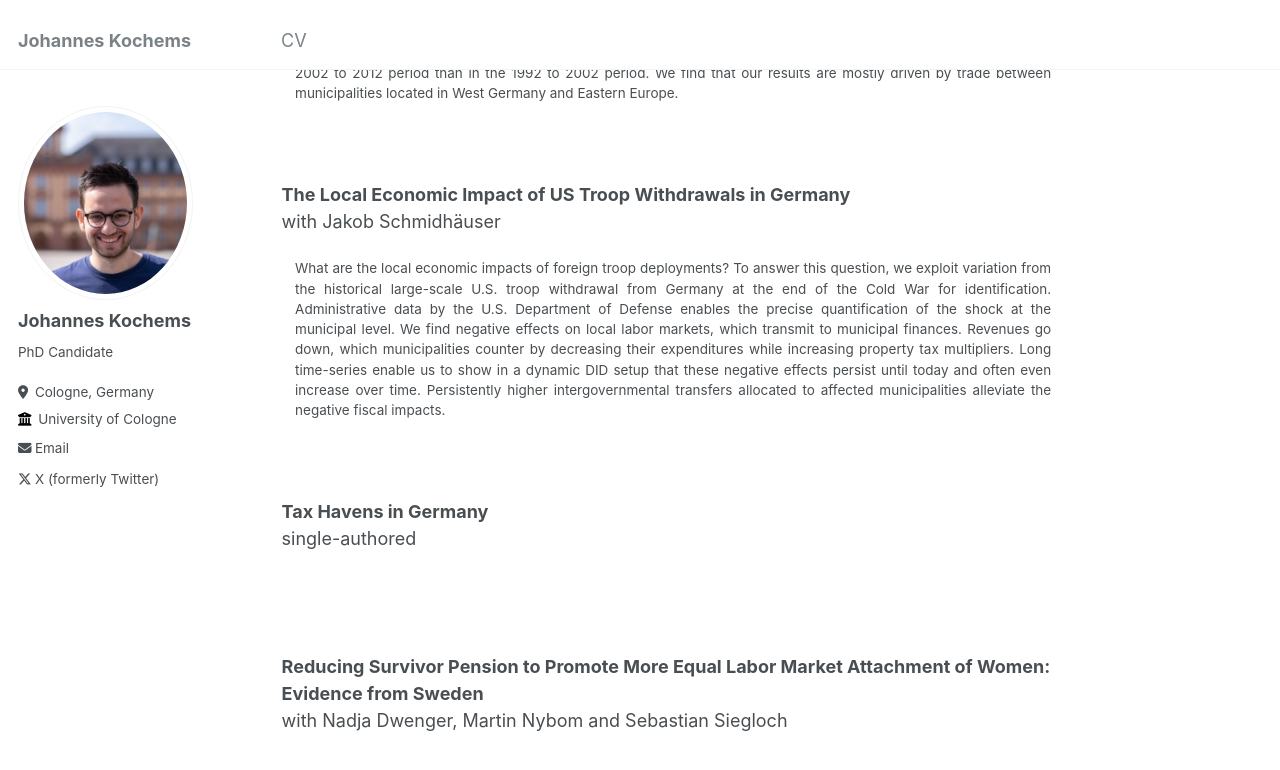
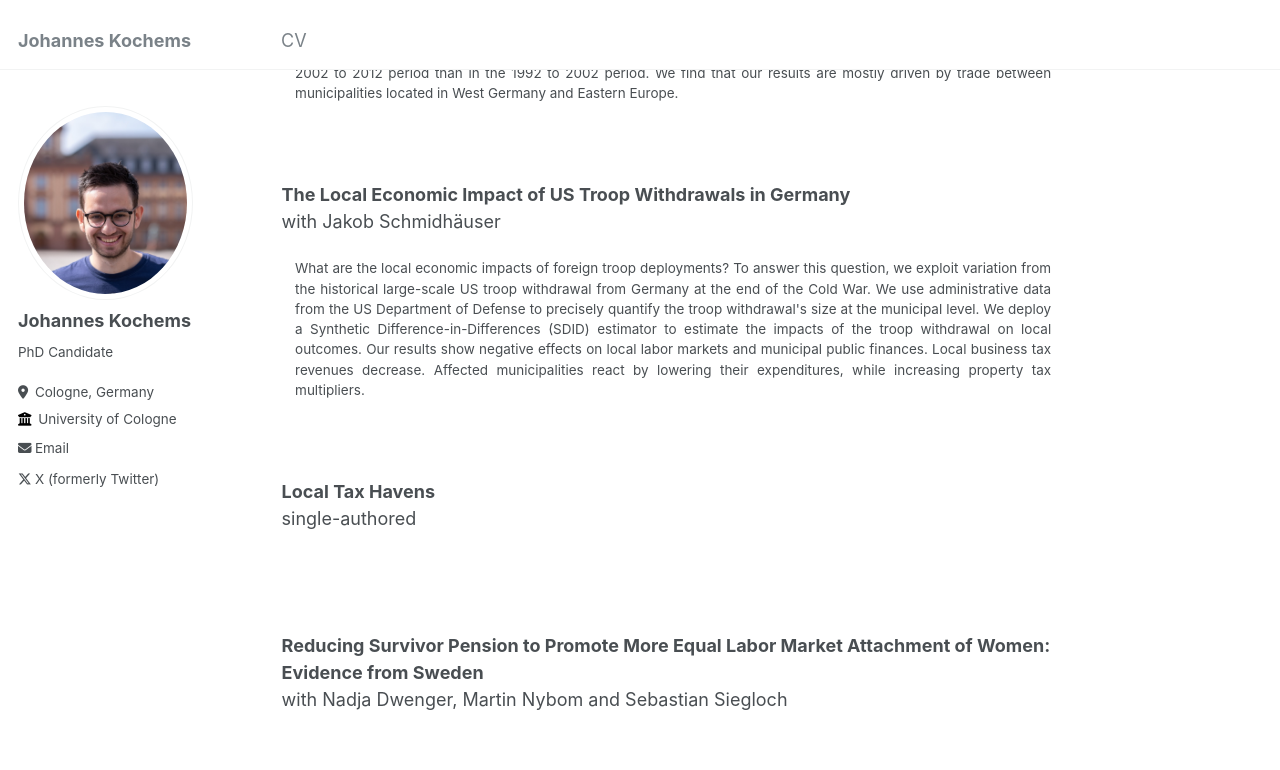
Before and after one commit to jkochems/jkochems.github.io, a Jekyll site: the page built from _pages/about.md, in a window 1280 px wide and 900 px high, scrolled down 521 px. Shown: the top 770 px of the window. Built offline with Jekyll 4.4.1, drawn with Linux system fonts in a browser that asks for light colours.

Commit message:
Adjust paper title

```diff
--- a/_pages/about.md
+++ b/_pages/about.md
@@ -31,19 +31,17 @@ Eastern Europe. <br /> </div> </dd>
  <br />
 <dt><strong>The Local Economic Impact of US Troop Withdrawals in Germany</strong> </dt>
 with Jakob Schmidhäuser <br />
-<dd><div style="text-align: justify"> What are the local economic impacts of foreign troop deployments? To answer this question,
-we exploit variation from the historical large-scale U.S. troop withdrawal from Germany at the end of
-the Cold War for identification. Administrative data by the U.S. Department of Defense enables the
-precise quantification of the shock at the municipal level. We find negative effects on local labor markets,
-which transmit to municipal finances. Revenues go down, which municipalities counter by decreasing
-their expenditures while increasing property tax multipliers. Long time-series enable us to show in a
-dynamic DID setup that these negative effects persist until today and often even increase over time.
-Persistently higher intergovernmental transfers allocated to affected municipalities alleviate the negative
-fiscal impacts. <br /> </div> </dd>
+<dd><div style="text-align: justify"> What are the local economic impacts of foreign troop deployments?
+To answer this question, we exploit variation from the historical large-scale US troop withdrawal from Germany
+at the end of the Cold War. We use administrative data from the US Department of Defense to precisely quantify
+the troop withdrawal's size at the municipal level. We deploy a Synthetic Difference-in-Differences (SDID) estimator
+to estimate the impacts of the troop withdrawal on local outcomes. Our results show negative effects on local labor
+markets and municipal public finances. Local business tax revenues decrease. Affected municipalities react by lowering
+their expenditures, while increasing property tax multipliers.<br /> </div> </dd>
 
  <br />
  <br />
-<dt><strong>Tax Havens in Germany</strong></dt>
+<dt><strong>Local Tax Havens</strong></dt>
 single-authored <br />
 
 
```
